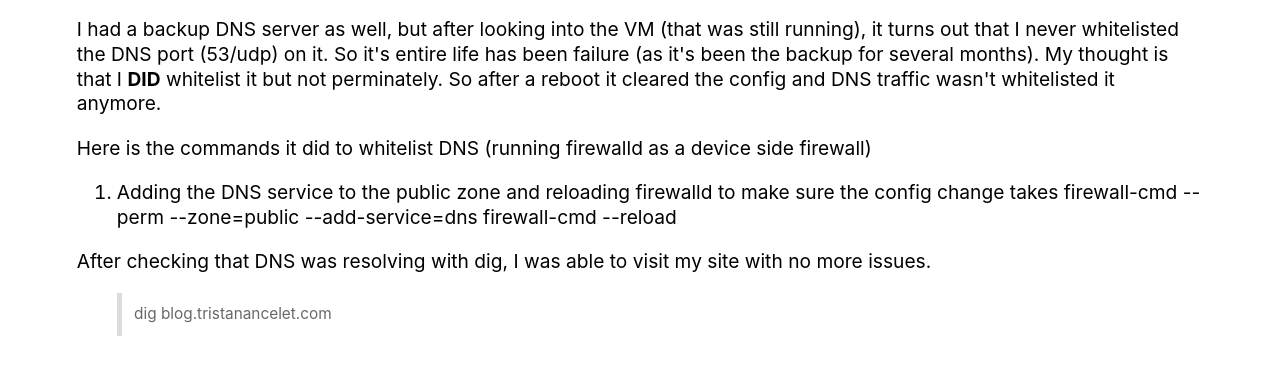
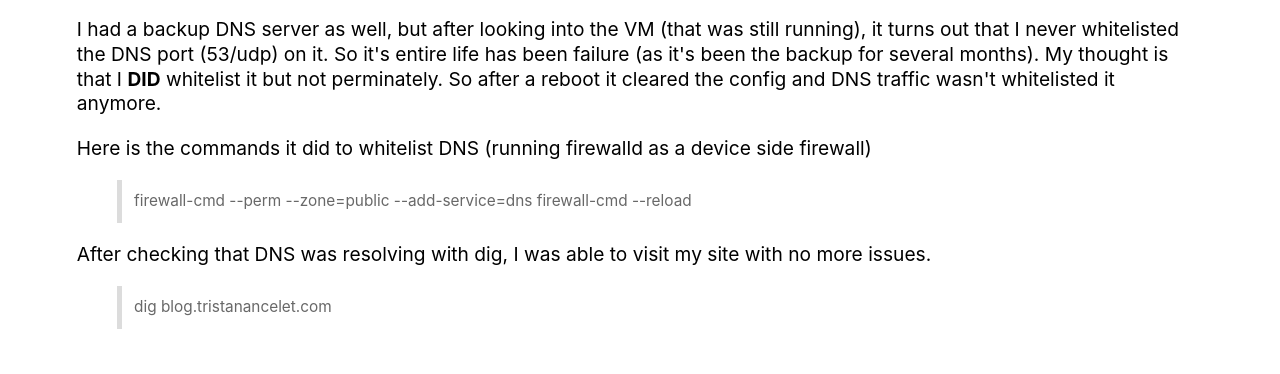
Before and after one commit to TristanAncelet/BlogGenerator, a plain HTML site: page Site/blog-issue.html in a window 1280 px wide. Shown: the part 473-847 px from the top of the page. Drawn offline with Linux system fonts and the light colour scheme.

Commit message:
Added new post

```diff
--- a/Site/blog-issue.html
+++ b/Site/blog-issue.html
@@ -37,14 +37,10 @@ I had a backup DNS server as well, but after looking into the VM (that was still
 <p>
 Here is the commands it did to whitelist DNS (running firewalld as a device side firewall)
 </p>
-
-<ol>
-<li>
-Adding the DNS service to the public zone and reloading firewalld to make sure the config change takes
-    firewall-cmd --perm --zone=public --add-service=dns
-    firewall-cmd --reload
-
-</ol>
+<blockquote>
+firewall-cmd --perm --zone=public --add-service=dns
+firewall-cmd --reload
+</blockquote>
 
 <p>
 After checking that DNS was resolving with dig, I was able to visit my site with no more issues.
```
Also changed, not shown: 1 other file.
